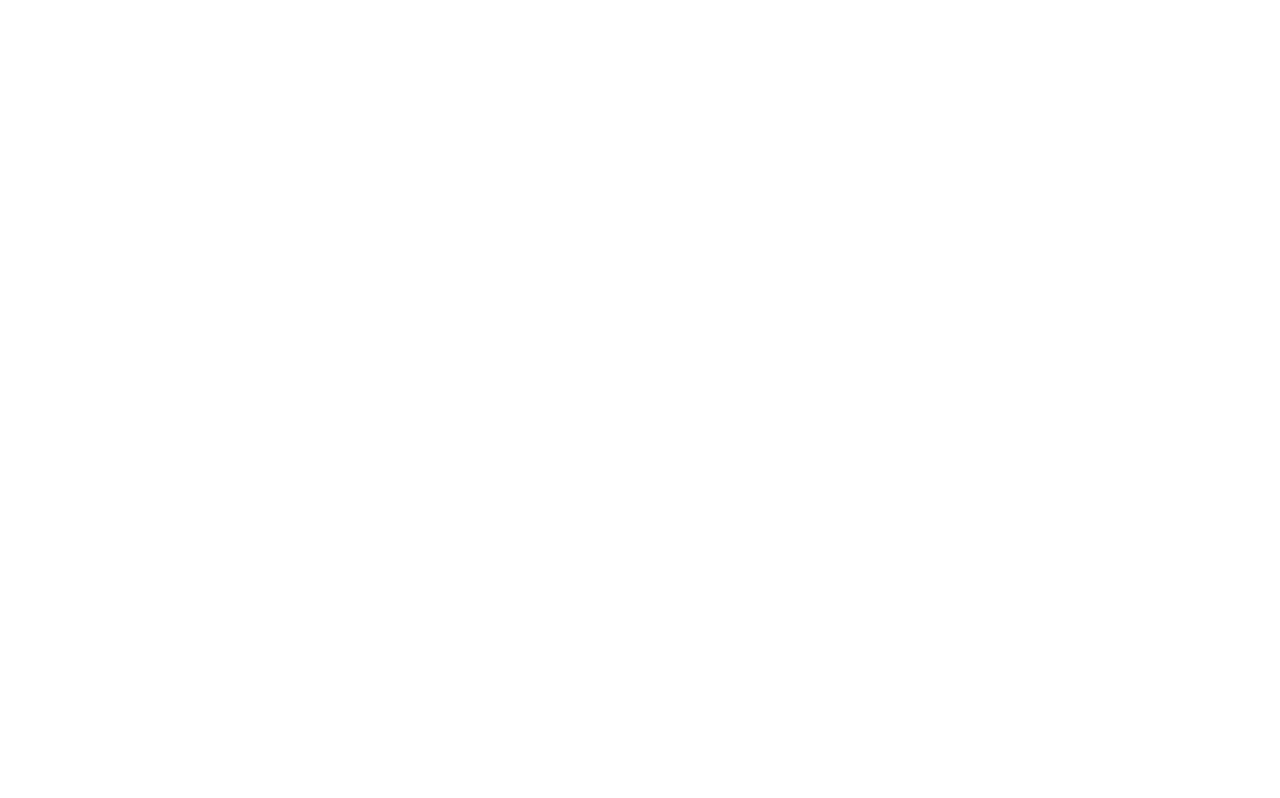
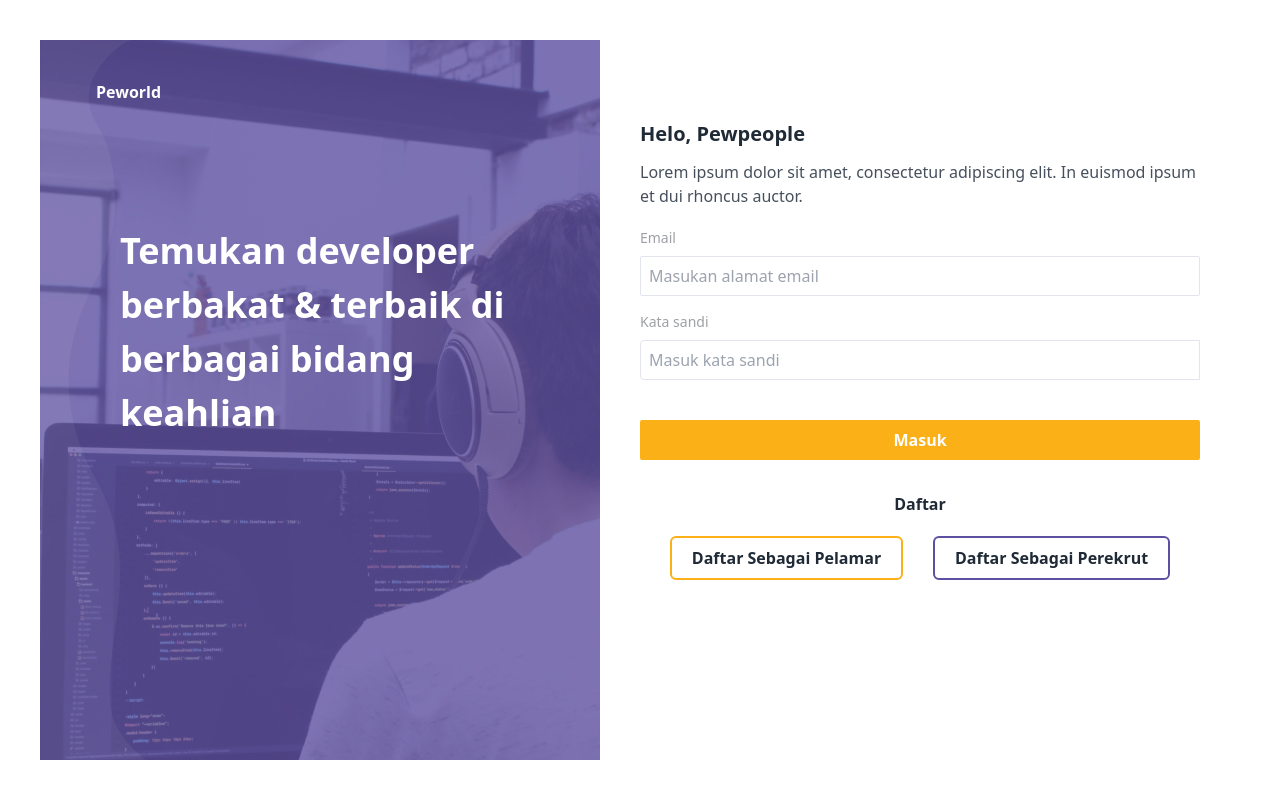
Before and after one commit to berkahjayaabadi/hiringme_fe, a React (Create React App) app: page /loginworker in a window 1280 px wide. Before the commit this address had no page. Built offline with nearby package versions, Linux system fonts and the light colour scheme.

Commit message:
change login endpoint, add login company and worker

```diff
--- a/src/App.js
+++ b/src/App.js
@@ -3,7 +3,6 @@
 import {
   HomeCompany,
   LandingPages,
-  Login,
   HomeWorker,
   HireWorker,
   HireCompany,
@@ -18,6 +17,8 @@
 import configureStore from "./redux/store";
 import { Provider } from "react-redux";
 import ForgotPassword from "./pages/forgotPassword";
+import LoginWorker from "./pages/Login/loginWorker";
+import LoginCompany from "./pages/Login/loginCompany";
 
 const App = () => {
   const { store } = configureStore();
@@ -30,7 +31,8 @@
           <Route path="/homeworker" element={<HomeWorker />} />
           <Route path="/hireworker/:id" element={<HireWorker />} />
           <Route path="/hirecompany/:id" element={<HireCompany />} />
-          <Route path="/Login" element={<Login />} />
+          <Route path="/loginworker" element={<LoginWorker />} />
+          <Route path="/logincompany" element={<LoginCompany />} />
           <Route path="/editprofilework/:id" element={<EditProfileWrk />} />
           <Route path="/editprofilecompany/:id" element={<EditProfilCmpny />} />
           <Route path="/registworker" element={<RegistWorker />} />
--- a/src/pages/Login/index.js
+++ b/src/pages/Login/loginCompany.js
@@ -5,7 +5,7 @@
 import { useNavigate } from 'react-router-dom'
 import axios from 'axios'
 
-const Login = () => {
+const LoginCompany = () => {
 
     const [loginForm, setLoginForm] = useState({
         email: '',
@@ -17,7 +17,7 @@
     const handleLogin = async (event)=> {
         event.preventDefault()
         await axios({
-            url: 'https://gas-crack-production.up.railway.app/api/v1/auth/loginworker',
+            url: 'https://gas-crack-production.up.railway.app/api/v1/auth/logincompany',
             method:"POST",
             data: loginForm
         }).then((res)=> {
@@ -100,4 +100,4 @@
   )
 }
 
-export default Login
+export default LoginCompany
--- /dev/null
+++ b/src/pages/Login/loginWorker.js
@@ -0,0 +1,103 @@
+import React from 'react'
+import { Link } from 'react-router-dom'
+import '../../assets/css/auth/auth.css'
+import { useState, useEffect } from 'react'
+import { useNavigate } from 'react-router-dom'
+import axios from 'axios'
+
+const LoginWorker = () => {
+
+    const [loginForm, setLoginForm] = useState({
+        email: '',
+        password: ''
+    })
+    const [validate, setValidate] = useState({error: false, message: ''})
+    // const [isWorker, setIsworker] = useState(false);
+    const navigate = useNavigate()
+    const handleLogin = async (event)=> {
+        event.preventDefault()
+        await axios({
+            url: 'https://gas-crack-production.up.railway.app/api/v1/auth/loginworker',
+            method:"POST",
+            data: loginForm
+        }).then((res)=> {
+            const id = res.data.data.user.id;
+            localStorage.setItem('@userLogin', JSON.stringify(res.data.data));
+            if(!res.data.data.user.company == "" || undefined || null) {
+                localStorage.setItem('@company', JSON.stringify(res.data.data.user.company));
+            };
+
+            if(localStorage.getItem('@userLogin') && localStorage.getItem('@company')) {
+                navigate(`/profilecompany/${id}`)
+            } else if(localStorage.getItem('@userLogin') && !localStorage.getItem('@company')) {
+                navigate(`/profileworker/${id}`)
+            }
+        }).catch((err)=> {
+            setValidate({error: true, message: err})
+        })
+    }
+    const id = localStorage.getItem('@id');
+
+    useEffect(()=> {
+        if(localStorage.getItem('@userLogin') && localStorage.getItem('@company')) {
+            navigate('/profilecompany/'+id)
+        } else if(localStorage.getItem('@userLogin') && !localStorage.getItem('@company')) {
+            navigate(`/profileworker/${id}`)
+        }
+    },[])
+
+  return (
+      <>
+        <div className='lg:flex max-h-screen lg:p-10 overflow-y-hidden'>
+            <div id="auth-img" className='w-fit mx-auto hidden lg:block lg:flex-1 bg-blend-overlay sm:hidden'>
+                {/* <img className='h-screen p-10' src={require('../../assets/img/auth/auth-img-placeholder.svg').default} /> */}
+                <div id="auth-bg-overlay" className='w-full h-full'>
+                    <div className='flex p-10'>
+                        <img className="px-1" src={require('../../assets/img/auth/brand-logo.svg').default} />
+                        <p className='pl-2 text-white font-semibold'>Peworld</p>
+                    </div>
+
+                    <h1 className='font-bold text-4xl leading-normal text-white p-20'>Temukan developer berbakat & terbaik di berbagai bidang keahlian</h1>
+                </div>
+            </div>
+
+
+            <div id="auth-form" className="p-10 text-white h-screen lg:flex-1 lg:text-start lg:mt-10">
+                <h2 className='text-lg font-bold md:text-center lg:text-header lg:text-xl lg:text-start'>Helo, Pewpeople</h2>
+                <p className='mb-5 mt-3 md:text-center lg:text-text lg:text-start'>Lorem ipsum dolor sit amet, consectetur adipiscing elit. In euismod ipsum et dui rhoncus auctor.</p>
+
+                <form onSubmit={handleLogin} className='md:flex md:flex-col md:w-3/4 md:mx-auto lg:w-full'>
+                    <label htmlFor='email' className='lg:text-pale lg:text-sm'>
+                        Email
+                    </label>
+                    <input onChange={(e)=> setLoginForm({
+                              ...loginForm,
+                            email: e.target.value
+          })} className='block w-full h-10 mt-2 rounded-sm p-2 mb-4 lg:border lg:border-placeholder text-header' type="email" placeholder='Masukan alamat email'/>
+
+                    <label htmlFor="password"  className='lg:text-pale lg:text-sm'>
+                    Kata sandi
+                    </label>
+                    <input onChange={(e)=> setLoginForm({
+                                ...loginForm,
+                                password: e.target.value
+          })} className='block w-full h-10 mt-2 rounded-s p-2 mb-5 lg:border lg:border-placeholder text-header' type="password" placeholder='Masuk kata sandi'/>
+
+
+                    <button type='submit' className='mb-4 mt-5 w-full px-4 py-2 rounded-sm block bg-primary font-semibold'>Masuk</button>
+
+                </form>
+                    <p className='font-semibold text-header mt-4 text-center'>Daftar</p>
+
+                    <div id="btn-to-regist" className='flex justify-evenly mt-5'>
+                        <Link to="/registworker" className='bg-primary border-2 lg:bg-transparent lg:hover:bg-primary lg:hover:text-white transi ease-in-out duration-300 border-primary rounded-md lg:text-header font-semibold px-5 py-2'>Daftar Sebagai Pelamar</Link>
+                        <Link to="/registcompany" className='bg-secondary border-2 lg:bg-transparent lg:hover:bg-secondary lg:hover:text-white border-secondary rounded-md ease-in-out duration-300  lg:text-header font-semibold px-5 py-2'>Daftar Sebagai Perekrut</Link>
+                    </div>
+
+            </div>
+        </div>
+      </>
+  )
+}
+
+export default LoginWorker
```
